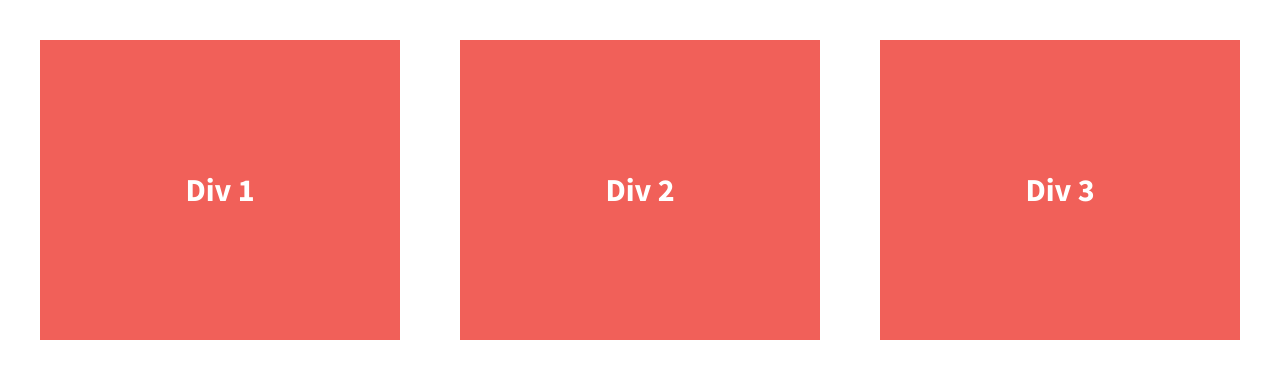
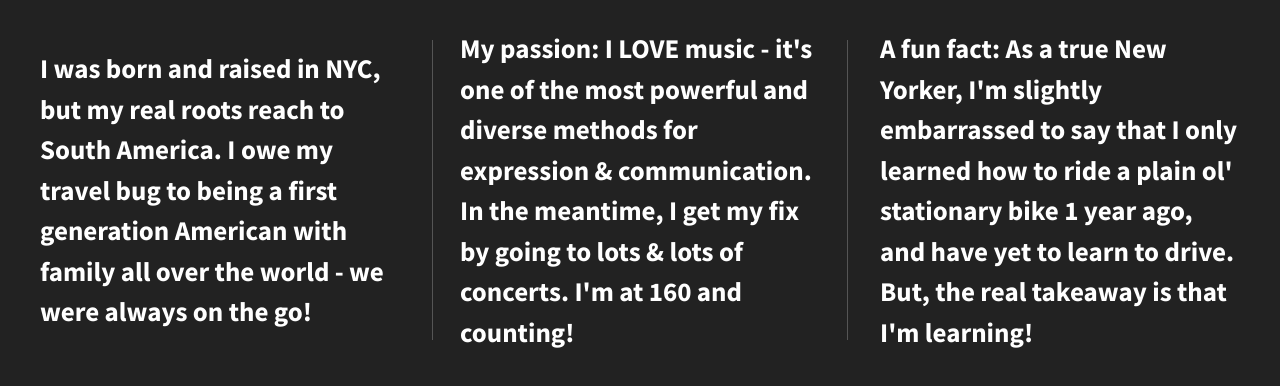
Before and after one commit to khency-h/206-divs-flexbox-starter, a plain HTML site: page index.html in a window 1280 px wide. Drawn offline with nearby package versions, Linux system fonts and the light colour scheme.

Commit message:
Added content to the divs for three widget module

```diff
--- a/css/main.css
+++ b/css/main.css
@@ -97,7 +97,7 @@
 
 
 html {
-  background-color: #fff;
+  background-color: #222222;
   height: 100%;
   width: 100%;
 }
@@ -122,8 +122,7 @@
   /*give the divs a width of 30%, add display:flex, set justify-content and align-items to center*/
   color: #fff;
   line-height: 1.5em;
-  font-size: 1.6em;
-  background-color: #f16059;
+  font-size: 1.35em;
   height: 300px;
   width: 30%;
   display: flex;
@@ -131,7 +130,15 @@
   align-items: center;
 }
 
+.div-2 {
+    border-left: 1px solid #555555;
+    border-right: 1px solid #555555;
+    padding: 0 1em;
+}
 
+span.uppercase {
+    text-transform: uppercase;
+}
 
 
 /* ==========================================================================
--- a/index.html
+++ b/index.html
@@ -23,13 +23,21 @@
 
         <section class="wrapper">
             <div class="div-1">
-                Div 1
+                <p>I was born and raised in NYC, but my real roots reach to South America. I owe my travel bug to being a first generation
+                    American with family all over the world - we were always on the go!
+                </p>
             </div>
+
             <div class="div-2">
-                Div 2
+                <p>My passion: I <span class="uppercase">love</span> music - it's one of the most powerful and diverse methods for expression
+                    &#38; communication. In the meantime, I get my fix by going to lots &#38; lots of concerts. I'm at 160 and counting!
+                </p>
             </div>
+
             <div class="div-3">
-                Div 3
+                <p>A fun fact: As a true New Yorker, I'm slightly embarrassed to say that I only learned how to ride a plain ol' stationary
+                    bike 1 year ago, and have yet to learn to drive. But, the real takeaway is that I'm learning!
+                </p>
             </div>
         </section>
 
```
